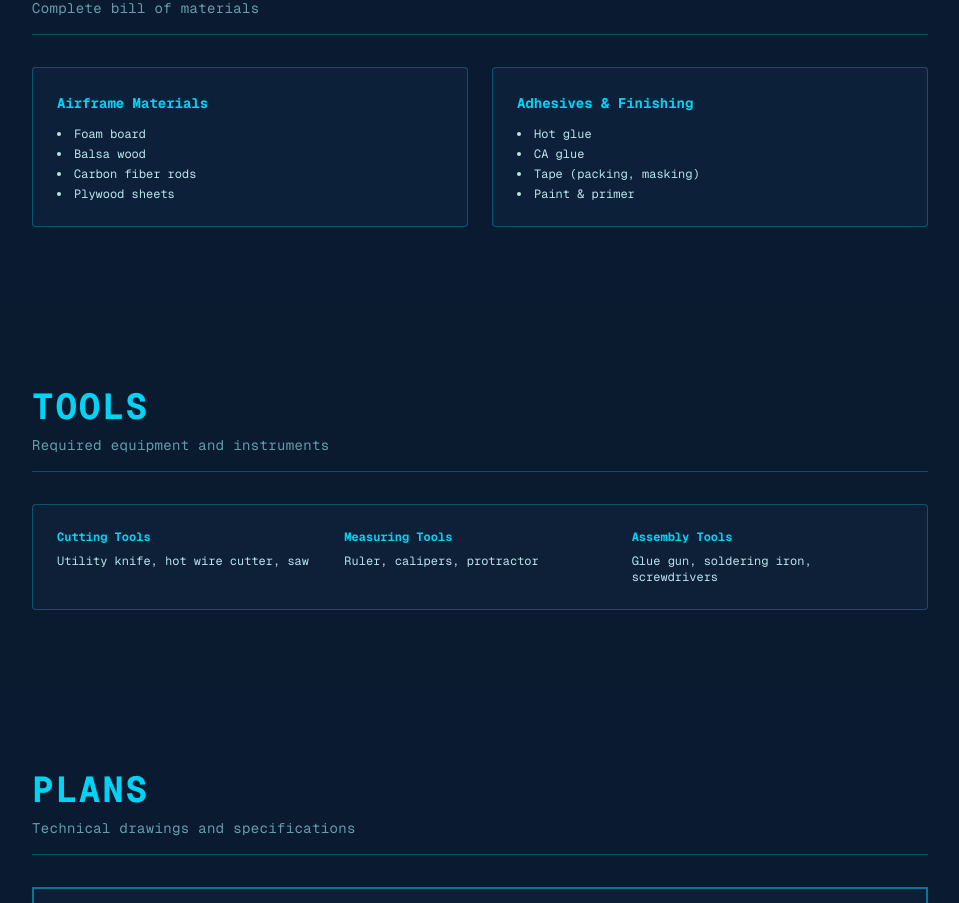
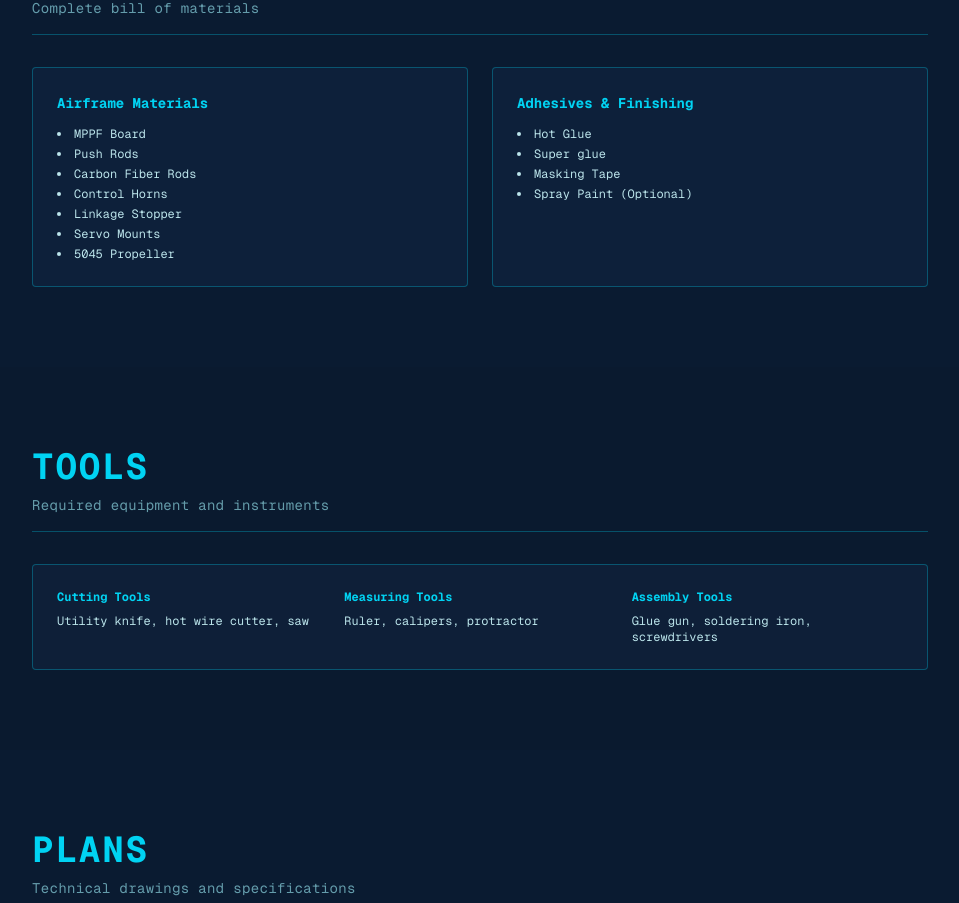
Before and after one commit to danishayman/f22-raptor, a Next.js app: page / in a window 1280 px wide. Shown: the part 1436-2339 px from the top of the page, without its empty margins (160-1119 px from the left). Built offline with nearby package versions, Linux system fonts and the light colour scheme.

Commit message:
Update materials

```diff
--- a/components/sections/Materials.tsx
+++ b/components/sections/Materials.tsx
@@ -10,19 +10,22 @@ export default function MaterialsSection() {
           <TextBlock>
             <h3 className="text-cyan-400 font-bold mb-3">Airframe Materials</h3>
             <ul className="list-disc list-inside space-y-1 text-xs">
-              <li>Foam board</li>
-              <li>Balsa wood</li>
-              <li>Carbon fiber rods</li>
-              <li>Plywood sheets</li>
+              <li>MPPF Board</li>
+              <li>Push Rods</li>
+              <li>Carbon Fiber Rods</li>
+              <li>Control Horns</li>
+              <li>Linkage Stopper</li>
+              <li>Servo Mounts</li>
+              <li>5045 Propeller</li>
             </ul>
           </TextBlock>
           <TextBlock>
             <h3 className="text-cyan-400 font-bold mb-3">Adhesives & Finishing</h3>
             <ul className="list-disc list-inside space-y-1 text-xs">
-              <li>Hot glue</li>
-              <li>CA glue</li>
-              <li>Tape (packing, masking)</li>
-              <li>Paint & primer</li>
+              <li>Hot Glue</li>
+              <li>Super glue</li>
+              <li>Masking Tape</li>
+              <li>Spray Paint (Optional)</li>
             </ul>
           </TextBlock>
         </div>
```
